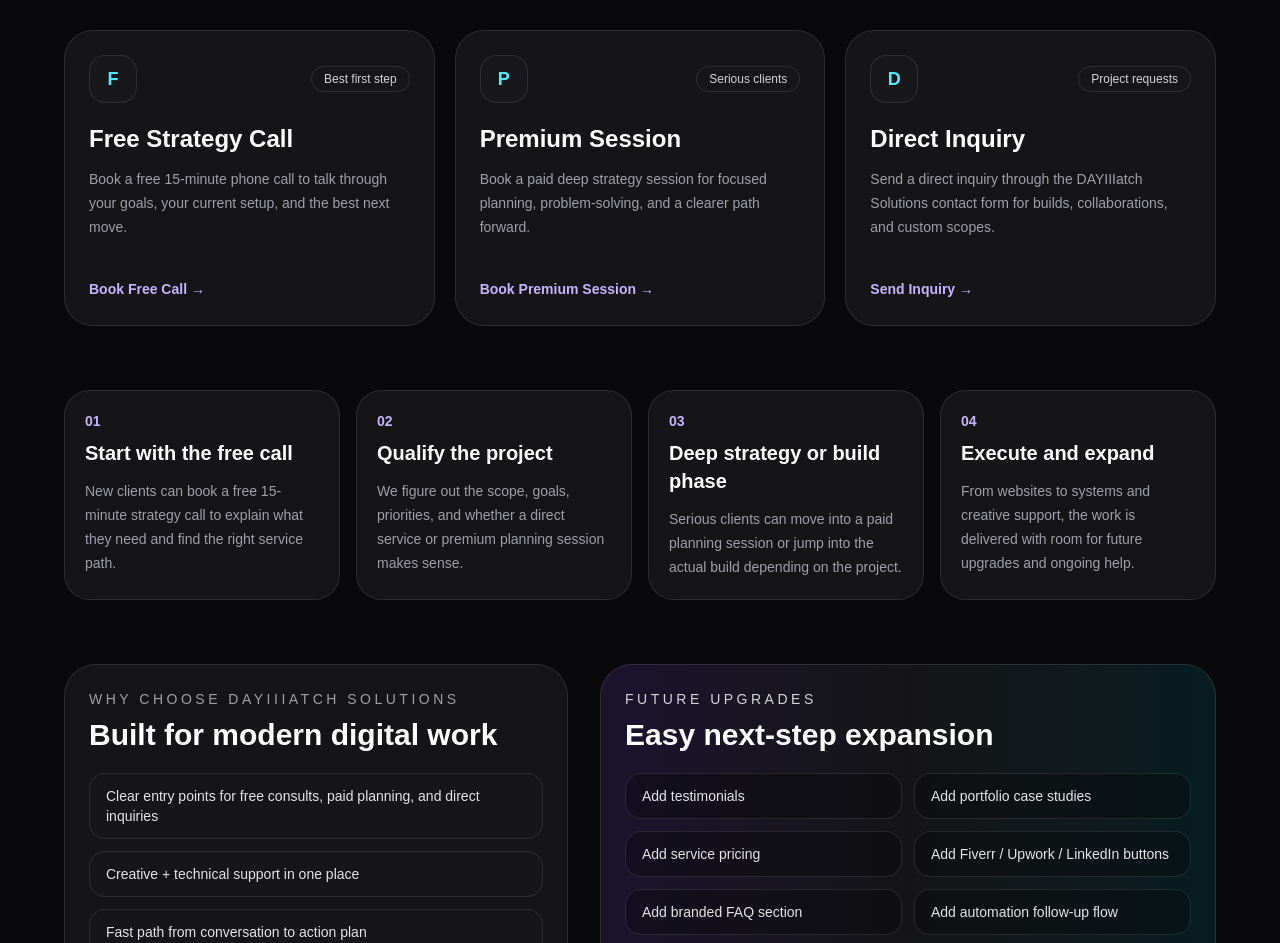
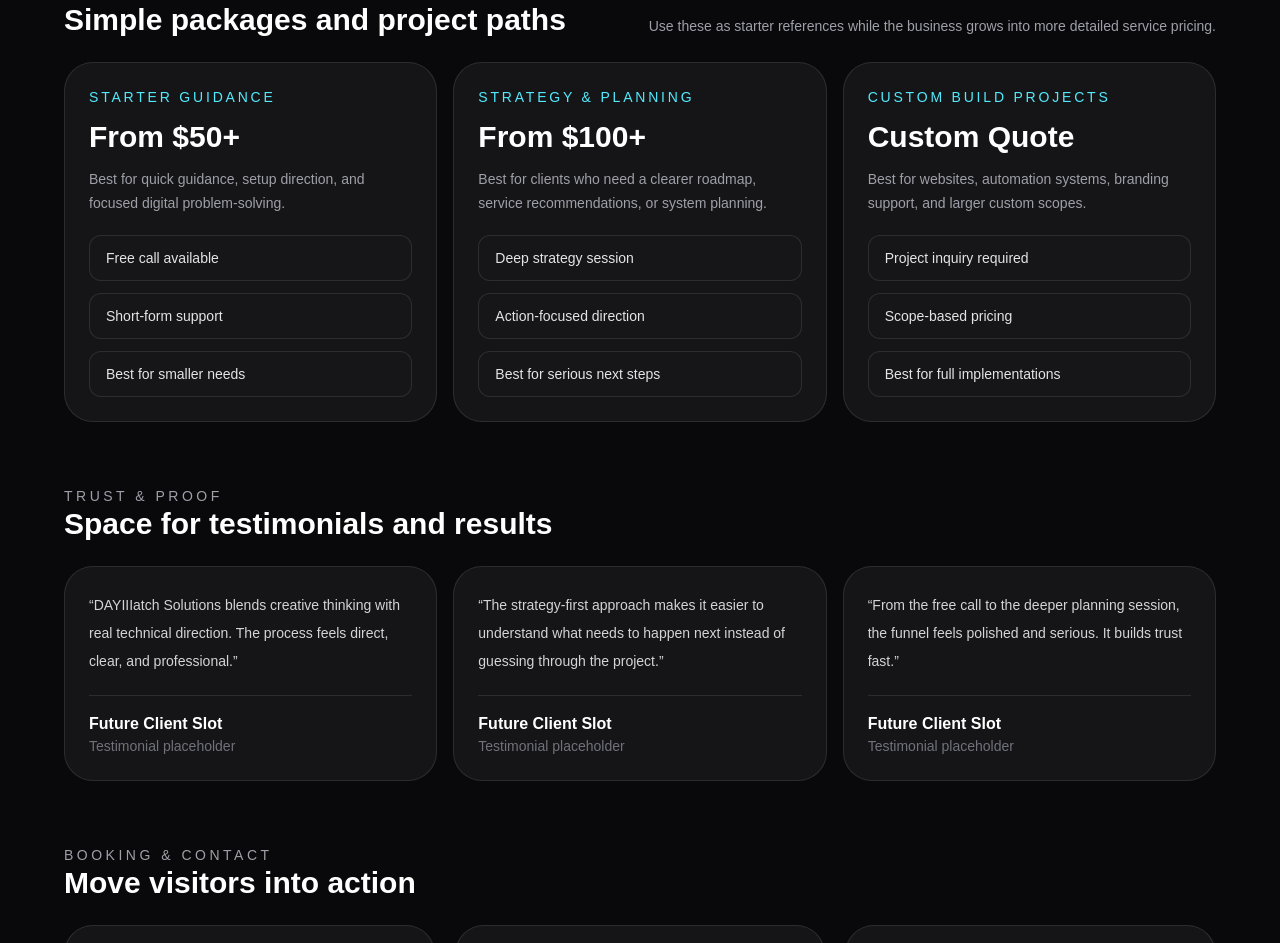
Before and after one commit to GoatManBizzle/dayiiiatch-web, a Next.js app: page / in a window 1280 px wide. Shown: the part 1729-2672 px from the top of the page. Built offline with nearby package versions, Linux system fonts and the light colour scheme.

Commit message:
Phase 3 upgrade with logo, pricing, trust, and FAQ

```diff
--- a/src/app/page.tsx
+++ b/src/app/page.tsx
@@ -1,3 +1,5 @@
+import Image from "next/image";
+
 export default function DayiiiatchSolutionsAgencyLanding() {
   const platforms = [
     {
@@ -111,21 +113,99 @@ export default function DayiiiatchSolutionsAgencyLanding() {
     },
   ];
 
+  const testimonials = [
+    {
+      quote:
+        "DAYIIIatch Solutions blends creative thinking with real technical direction. The process feels direct, clear, and professional.",
+      name: "Future Client Slot",
+      role: "Testimonial placeholder",
+    },
+    {
+      quote:
+        "The strategy-first approach makes it easier to understand what needs to happen next instead of guessing through the project.",
+      name: "Future Client Slot",
+      role: "Testimonial placeholder",
+    },
+    {
+      quote:
+        "From the free call to the deeper planning session, the funnel feels polished and serious. It builds trust fast.",
+      name: "Future Client Slot",
+      role: "Testimonial placeholder",
+    },
+  ];
+
+  const packages = [
+    {
+      title: "Starter Guidance",
+      price: "From $50+",
+      text: "Best for quick guidance, setup direction, and focused digital problem-solving.",
+      items: ["Free call available", "Short-form support", "Best for smaller needs"],
+    },
+    {
+      title: "Strategy & Planning",
+      price: "From $100+",
+      text: "Best for clients who need a clearer roadmap, service recommendations, or system planning.",
+      items: ["Deep strategy session", "Action-focused direction", "Best for serious next steps"],
+    },
+    {
+      title: "Custom Build Projects",
+      price: "Custom Quote",
+      text: "Best for websites, automation systems, branding support, and larger custom scopes.",
+      items: ["Project inquiry required", "Scope-based pricing", "Best for full implementations"],
+    },
+  ];
+
+  const faqs = [
+    {
+      question: "What should I book first?",
+      answer:
+        "Start with the free 15-minute strategy call if you need help figuring out the right next step. Book the premium session if you already know you want deeper planning.",
+    },
+    {
+      question: "Do you only work through calls?",
+      answer:
+        "No. Calls are the entry point. DAYIIIatch Solutions also handles direct inquiries for websites, automation systems, branding help, and custom project work.",
+    },
+    {
+      question: "Can I send a project request without booking a call?",
+      answer:
+        "Yes. Use the inquiry form if you already know what you want built and want to start the conversation directly.",
+    },
+  ];
+
+  const socialLinks = [
+    { label: "Free Call", href: "https://calendly.com/dayiiiatchsolutions/free-15min-strategy-call" },
+    { label: "Premium Session", href: "https://calendly.com/dayiiiatchsolutions/deep-strategy-session-paid" },
+    { label: "Inquiry Form", href: "#contact-form" },
+  ];
+
   return (
     <div className="min-h-screen bg-zinc-950 text-white">
       <div className="absolute inset-0 bg-[radial-gradient(circle_at_top_left,_rgba(139,92,246,0.24),_transparent_28%),radial-gradient(circle_at_bottom_right,_rgba(34,211,238,0.18),_transparent_30%),linear-gradient(to_bottom,_rgba(255,255,255,0.02),_rgba(255,255,255,0))]" />
 
       <main className="relative mx-auto max-w-7xl px-6 py-8 md:px-10 lg:px-16">
         <header className="mb-10 flex flex-col gap-4 rounded-[2rem] border border-white/10 bg-white/5 p-5 backdrop-blur-xl md:flex-row md:items-center md:justify-between">
+          <div className="flex items-center gap-4">
+            <div className="relative h-14 w-14 overflow-hidden rounded-2xl border border-white/10 bg-zinc-900/70 shadow-lg shadow-cyan-500/10">
+              <Image
+                src="/dayiiiatch-logo.png"
+                alt="DAYIIIatch Solutions logo"
+                fill
+                className="object-cover"
+                priority
+              />
+            </div>
             <div>
               <p className="text-xs uppercase tracking-[0.35em] text-violet-300">DAYIIIatch Solutions</p>
               <h1 className="mt-2 text-xl font-semibold md:text-2xl">Freelance Services, Creative Systems, and Digital Solutions</h1>
+            </div>
           </div>
 
           <nav className="flex flex-wrap gap-2 text-sm text-zinc-300">
             <a href="#services" className="rounded-xl border border-white/10 bg-white/5 px-4 py-2 hover:bg-white/10">Services</a>
             <a href="#offers" className="rounded-xl border border-white/10 bg-white/5 px-4 py-2 hover:bg-white/10">Offers</a>
-            <a href="#platforms" className="rounded-xl border border-white/10 bg-white/5 px-4 py-2 hover:bg-white/10">Booking</a>
+            <a href="#pricing" className="rounded-xl border border-white/10 bg-white/5 px-4 py-2 hover:bg-white/10">Pricing</a>
+            <a href="#booking" className="rounded-xl border border-white/10 bg-white/5 px-4 py-2 hover:bg-white/10">Booking</a>
             <a href="#contact-form" className="rounded-xl border border-white/10 bg-white/5 px-4 py-2 hover:bg-white/10">Contact</a>
           </nav>
         </header>
@@ -259,7 +339,55 @@ export default function DayiiiatchSolutionsAgencyLanding() {
           </div>
         </section>
 
-        <section id="platforms" className="mt-16">
+        <section id="pricing" className="mt-16">
+          <div className="mb-6 flex flex-col gap-3 md:flex-row md:items-end md:justify-between">
+            <div>
+              <p className="text-sm uppercase tracking-[0.25em] text-zinc-400">Starting Points</p>
+              <h3 className="text-3xl font-bold">Simple packages and project paths</h3>
+            </div>
+            <p className="max-w-2xl text-sm leading-6 text-zinc-400">
+              Use these as starter references while the business grows into more detailed service pricing.
+            </p>
+          </div>
+
+          <div className="grid gap-4 lg:grid-cols-3">
+            {packages.map((pkg) => (
+              <div key={pkg.title} className="rounded-[1.8rem] border border-white/10 bg-white/5 p-6">
+                <p className="text-sm uppercase tracking-[0.2em] text-cyan-300">{pkg.title}</p>
+                <h4 className="mt-3 text-3xl font-black">{pkg.price}</h4>
+                <p className="mt-3 text-sm leading-6 text-zinc-400">{pkg.text}</p>
+                <div className="mt-5 space-y-3">
+                  {pkg.items.map((item) => (
+                    <div key={item} className="rounded-xl border border-white/10 bg-zinc-900/60 px-4 py-3 text-sm text-zinc-200">
+                      {item}
+                    </div>
+                  ))}
+                </div>
+              </div>
+            ))}
+          </div>
+        </section>
+
+        <section className="mt-16">
+          <div className="mb-6">
+            <p className="text-sm uppercase tracking-[0.25em] text-zinc-400">Trust & Proof</p>
+            <h3 className="text-3xl font-bold">Space for testimonials and results</h3>
+          </div>
+
+          <div className="grid gap-4 lg:grid-cols-3">
+            {testimonials.map((item, index) => (
+              <div key={index} className="rounded-[1.8rem] border border-white/10 bg-white/5 p-6">
+                <p className="text-sm leading-7 text-zinc-300">“{item.quote}”</p>
+                <div className="mt-5 border-t border-white/10 pt-4">
+                  <p className="font-semibold text-white">{item.name}</p>
+                  <p className="text-sm text-zinc-500">{item.role}</p>
+                </div>
+              </div>
+            ))}
+          </div>
+        </section>
+
+        <section id="booking" className="mt-16">
           <div className="mb-6">
             <p className="text-sm uppercase tracking-[0.25em] text-zinc-400">Booking & Contact</p>
             <h3 className="text-3xl font-bold">Move visitors into action</h3>
@@ -316,19 +444,13 @@ export default function DayiiiatchSolutionsAgencyLanding() {
           </div>
 
           <div className="rounded-[2rem] border border-white/10 bg-gradient-to-r from-violet-500/15 via-white/5 to-cyan-400/10 p-6">
-            <p className="text-sm uppercase tracking-[0.25em] text-zinc-300">Future upgrades</p>
-            <h3 className="mt-2 text-3xl font-bold">Easy next-step expansion</h3>
-            <div className="mt-5 grid gap-3 sm:grid-cols-2">
-              {[
-                "Add testimonials",
-                "Add portfolio case studies",
-                "Add service pricing",
-                "Add Fiverr / Upwork / LinkedIn buttons",
-                "Add branded FAQ section",
-                "Add automation follow-up flow",
-              ].map((item) => (
-                <div key={item} className="rounded-2xl border border-white/10 bg-zinc-950/40 px-4 py-3 text-sm text-zinc-200">
-                  {item}
+            <p className="text-sm uppercase tracking-[0.25em] text-zinc-300">Frequently Asked Questions</p>
+            <h3 className="mt-2 text-3xl font-bold">Quick answers for new visitors</h3>
+            <div className="mt-5 space-y-3">
+              {faqs.map((item) => (
+                <div key={item.question} className="rounded-2xl border border-white/10 bg-zinc-950/40 p-4">
+                  <p className="font-semibold text-white">{item.question}</p>
+                  <p className="mt-2 text-sm leading-6 text-zinc-300">{item.answer}</p>
                 </div>
               ))}
             </div>
@@ -411,31 +533,34 @@ export default function DayiiiatchSolutionsAgencyLanding() {
         </section>
 
         <footer className="mt-16 border-t border-white/10 py-8">
-          <div className="flex flex-col gap-4 md:flex-row md:items-center md:justify-between">
+          <div className="flex flex-col gap-6 md:flex-row md:items-center md:justify-between">
+            <div className="flex items-center gap-4">
+              <div className="relative h-12 w-12 overflow-hidden rounded-2xl border border-white/10 bg-zinc-900/70">
+                <Image
+                  src="/dayiiiatch-logo.png"
+                  alt="DAYIIIatch Solutions logo"
+                  fill
+                  className="object-cover"
+                />
+              </div>
               <div>
                 <p className="text-sm uppercase tracking-[0.25em] text-zinc-400">DAYIIIatch Solutions</p>
                 <p className="mt-2 text-sm text-zinc-500">Creative systems, digital problem-solving, and client-ready service flow.</p>
               </div>
+            </div>
+
             <div className="flex flex-wrap gap-3 text-sm text-zinc-300">
+              {socialLinks.map((link) => (
                 <a
-                href="https://calendly.com/dayiiiatchsolutions/free-15min-strategy-call"
-                target="_blank"
-                rel="noreferrer"
+                  key={link.label}
+                  href={link.href}
+                  target={link.href.startsWith("http") ? "_blank" : undefined}
+                  rel={link.href.startsWith("http") ? "noreferrer" : undefined}
                   className="rounded-xl border border-white/10 bg-white/5 px-4 py-2 hover:bg-white/10"
                 >
-                Free Call
+                  {link.label}
                 </a>
-              <a
-                href="https://calendly.com/dayiiiatchsolutions/deep-strategy-session-paid"
-                target="_blank"
-                rel="noreferrer"
-                className="rounded-xl border border-white/10 bg-white/5 px-4 py-2 hover:bg-white/10"
-              >
-                Premium Session
-              </a>
-              <a href="#contact-form" className="rounded-xl border border-white/10 bg-white/5 px-4 py-2 hover:bg-white/10">
-                Contact
-              </a>
+              ))}
             </div>
           </div>
         </footer>
```
Also changed, not shown: public/dayiiiatch-logo.png (added). Lines whose indentation alone changed are shown as unchanged.
